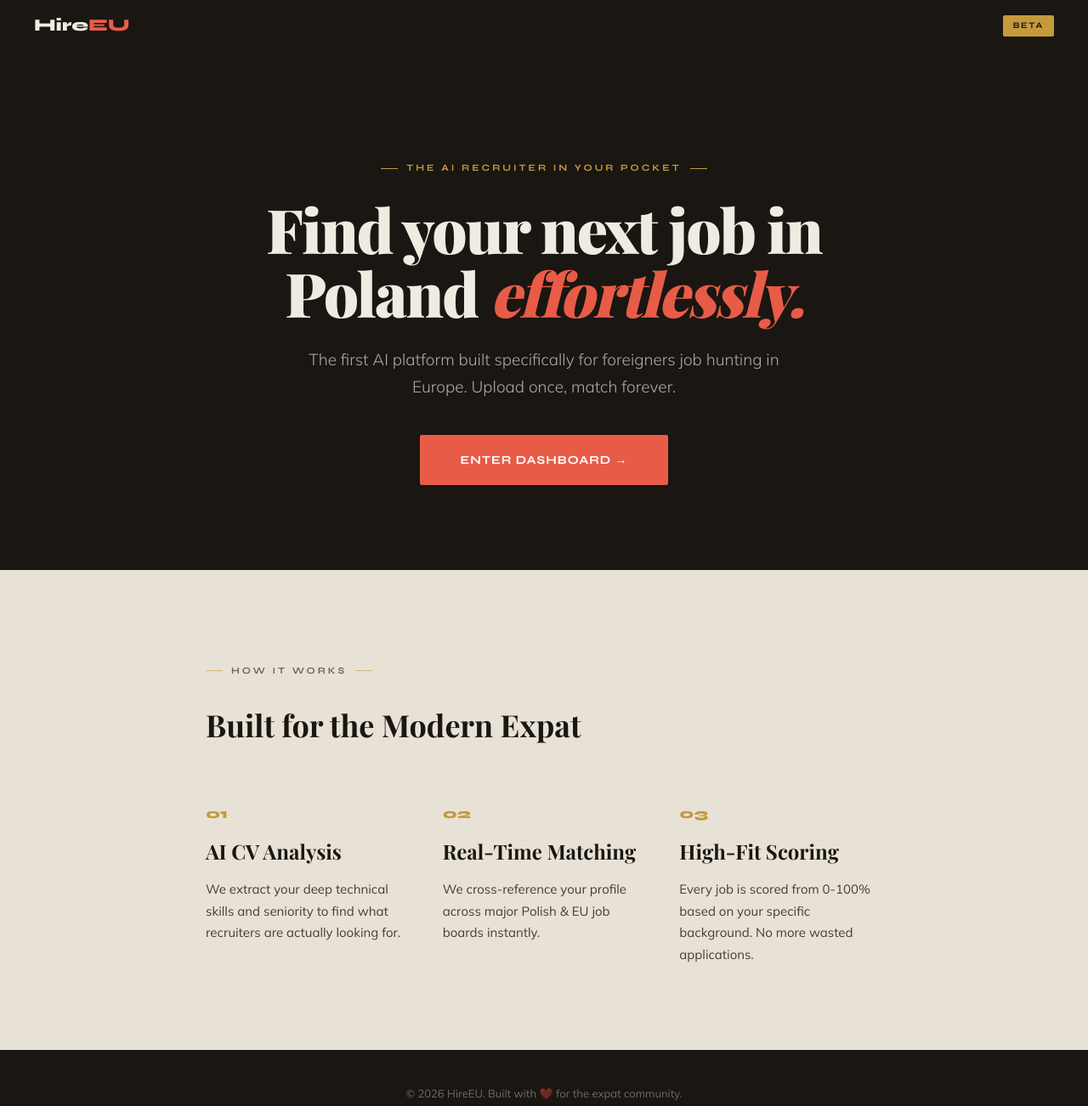
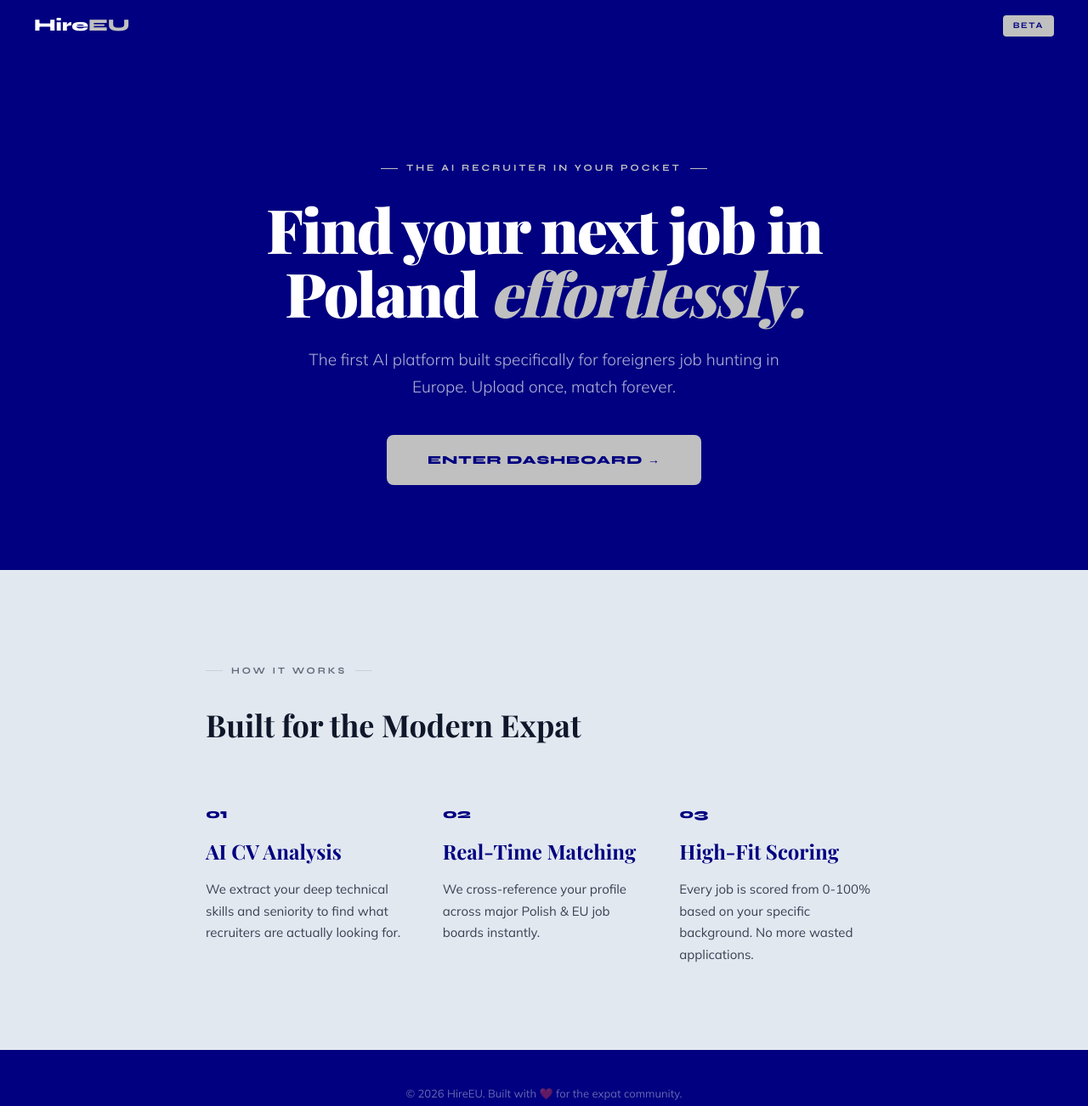
Before and after one commit to hireeuapp/hireeu-v2, a website: page public/index.html in a window 1280 px wide. Shown: the top 1302 px of the page at 85% size. Drawn offline with nearby package versions, Linux system fonts and the light colour scheme; a web font is replaced by a local one.

Commit message:
Final design polish: Fix index.html colors and improve dark mode field readability

```diff
--- a/public/index.html
+++ b/public/index.html
@@ -8,11 +8,12 @@
 <link href="https://fonts.googleapis.com/css2?family=Playfair+Display:ital,wght@0,700;0,900;1,700&family=Syne:wght@400;500;600;700;800&family=Mulish:wght@300;400;500&display=swap" rel="stylesheet">
 <style>
   :root {
-    --cream: #f0ebe1;
-    --cream2: #e8e2d6;
-    --ink: #1a1612;
-    --red2: #e85c47;
-    --gold: #c49a3c;
+    --navy: #000080;
+    --navy2: #001f3f;
+    --silver: #c0c0c0;
+    --silver2: #e2e8f0;
+    --ink: #0f172a;
+    --surface: #ffffff;
     --serif: 'Playfair Display', Georgia, serif;
     --sans: 'Syne', sans-serif;
     --body: 'Mulish', sans-serif;
@@ -21,31 +22,31 @@
   *, *::before, *::after { box-sizing: border-box; margin: 0; padding: 0; }
   body {
     font-family: var(--body);
-    background: var(--cream);
+    background: var(--surface);
     color: var(--ink);
     line-height: 1.7;
     overflow-x: hidden;
   }
 
   nav {
-    background: var(--ink);
+    background: var(--navy);
     height: 60px; padding: 0 40px;
     display: flex; align-items: center; justify-content: space-between;
   }
   .nav-logo {
     font-family: var(--sans); font-size: 20px; font-weight: 800;
-    color: var(--cream); text-decoration: none;
+    color: white; text-decoration: none;
   }
-  .nav-logo span { color: var(--red2); }
+  .nav-logo span { color: var(--silver); }
   .nav-badge {
     font-family: var(--sans); font-size: 10px; font-weight: 700;
     letter-spacing: 1.5px; text-transform: uppercase;
-    color: var(--ink); background: var(--gold);
-    padding: 4px 12px; border-radius: 2px;
+    color: var(--navy); background: var(--silver);
+    padding: 4px 12px; border-radius: 4px;
   }
 
   .hero {
-    background: var(--ink);
+    background: var(--navy);
     padding: 120px 0 100px;
     text-align: center;
   }
@@ -54,46 +55,46 @@
   .hero-eyebrow {
     font-family: var(--sans); font-size: 11px; font-weight: 700;
     letter-spacing: 3px; text-transform: uppercase;
-    color: var(--gold); margin-bottom: 24px;
+    color: var(--silver); margin-bottom: 24px;
     display: inline-flex; align-items: center; gap: 10px;
   }
-  .hero-eyebrow::before, .hero-eyebrow::after { content: ''; width: 20px; height: 1px; background: var(--gold); }
+  .hero-eyebrow::before, .hero-eyebrow::after { content: ''; width: 20px; height: 1px; background: var(--silver); }
 
   .hero h1 {
     font-family: var(--serif); font-size: clamp(40px, 8vw, 72px);
     font-weight: 900; line-height: 1.05; letter-spacing: -2px;
-    color: var(--cream); margin-bottom: 24px;
+    color: white; margin-bottom: 24px;
   }
-  .hero h1 em { font-style: italic; color: var(--red2); }
+  .hero h1 em { font-style: italic; color: var(--silver); }
 
   .hero-desc {
-    font-size: 19px; color: rgba(240,235,225,0.7);
+    font-size: 19px; color: rgba(255,255,255,0.7);
     max-width: 600px; margin: 0 auto 40px; font-weight: 300;
   }
 
   .cta-button {
-    background: var(--red2); color: white;
-    font-family: var(--sans); font-weight: 700; text-transform: uppercase;
-    text-decoration: none; padding: 18px 48px; border-radius: 2px;
+    background: var(--silver); color: var(--navy);
+    font-family: var(--sans); font-weight: 800; text-transform: uppercase;
+    text-decoration: none; padding: 18px 48px; border-radius: 8px;
     font-size: 14px; letter-spacing: 1px; display: inline-block;
     transition: all 0.3s;
   }
-  .cta-button:hover { background: #d63f2a; transform: translateY(-3px); box-shadow: 0 10px 20px rgba(0,0,0,0.2); }
+  .cta-button:hover { background: white; transform: translateY(-3px); box-shadow: 0 10px 20px rgba(0,0,0,0.2); }
 
-  .features { padding: 100px 0; background: var(--cream2); }
+  .features { padding: 100px 0; background: var(--silver2); }
   .feature-grid { display: grid; grid-template-columns: 1fr 1fr 1fr; gap: 40px; margin-top: 60px; }
   @media (max-width: 800px) { .feature-grid { grid-template-columns: 1fr; } }
 
   .feat-card { text-align: left; }
-  .feat-card h3 { font-family: var(--serif); font-size: 24px; margin-bottom: 12px; }
+  .feat-card h3 { font-family: var(--serif); font-size: 24px; margin-bottom: 12px; color: var(--navy); }
   .feat-card p { font-size: 15px; color: var(--ink); opacity: 0.8; }
-  .feat-num { font-family: var(--sans); color: var(--gold); font-weight: 800; margin-bottom: 10px; display: block; }
+  .feat-num { font-family: var(--sans); color: var(--navy); font-weight: 800; margin-bottom: 10px; display: block; }
 
   footer {
-    background: var(--ink); color: rgba(240,235,225,0.4);
+    background: var(--navy); color: rgba(255,255,255,0.4);
     padding: 40px; text-align: center; font-size: 13px;
   }
-  footer a { color: var(--gold); text-decoration: none; margin: 0 10px; }
+  footer a { color: var(--silver); text-decoration: none; margin: 0 10px; }
 </style>
 </head>
 <body>
```
Also changed, not shown: public/app.html (+2 -2 lines).
